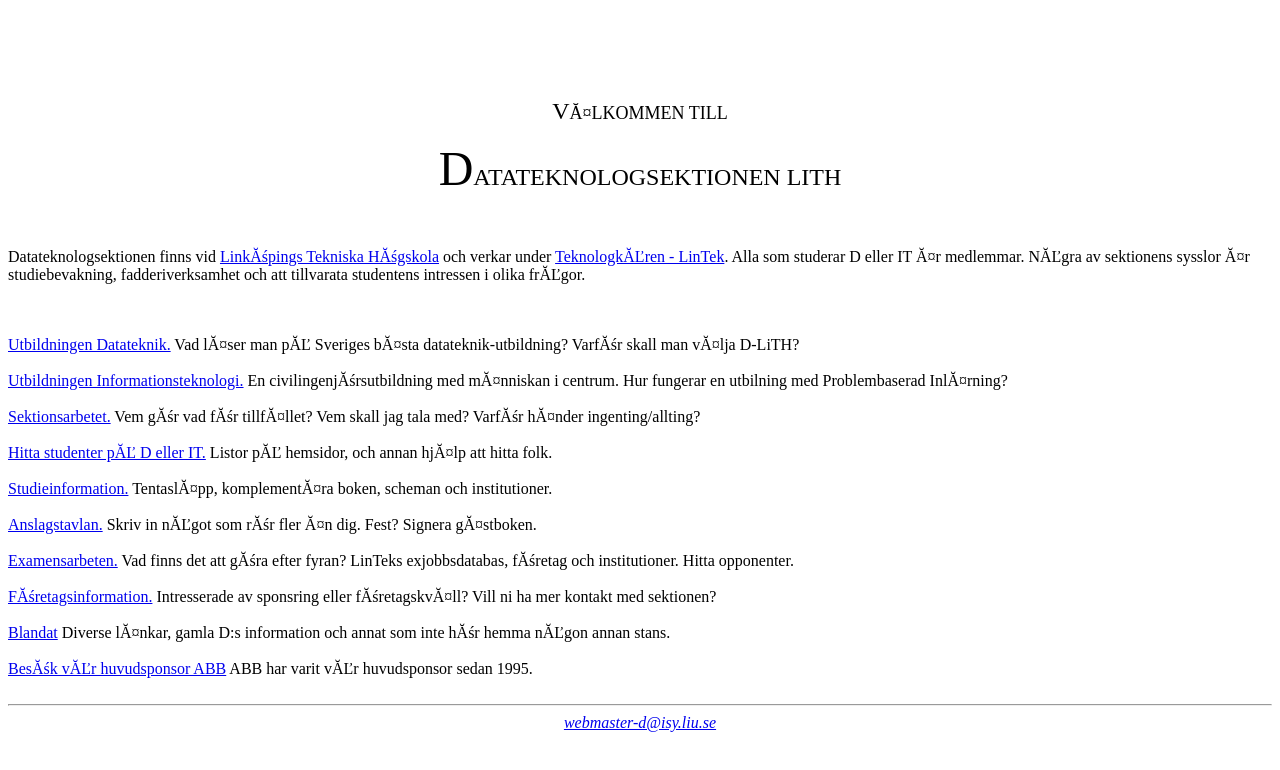
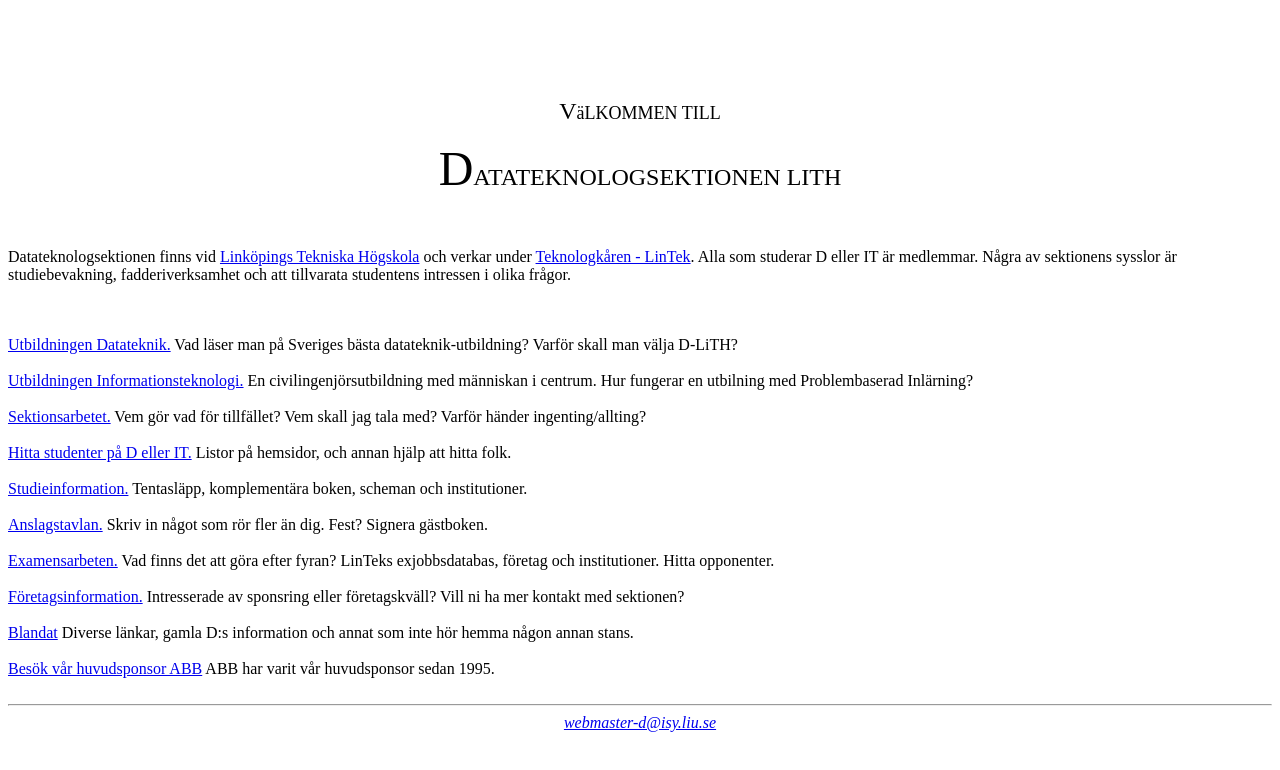
Before and after one commit to d-sektionen/archived-websites, a plain HTML site: page www.edu.isy.liu.se/D/index.html in a window 1280 px wide. Drawn offline with Linux system fonts and the light colour scheme.

Commit message:
Corrected index.html

```diff
--- a/www.edu.isy.liu.se/D/index.html
+++ b/www.edu.isy.liu.se/D/index.html
@@ -1,19 +1,20 @@
 <!-- $Id: index.html,v 1.36 1997/04/25 19:25:22 d94stewa Exp $ -->
-<HTML><HEAD><TITLE>Datateknologsektionen LiTH</TITLE></HEAD><BODY TEXT=#000000 BGCOLOR=#FFFFFF LINK=#0000EE VLINK=#551A8B ALINK=#FF0000><img src=icons/lheader_d.gif width=169 border=0 vspace=0 align=left hspace=0 height=20 ALT=><img src=icons/rheader_d.gif width=100% border=0 vspace=0 height=20 ALT=><p>
+<HTML><HEAD><TITLE>Datateknologsektionen LiTH</TITLE></HEAD><BODY TEXT=#000000 BGCOLOR=#FFFFFF LINK=#0000EE VLINK=#551A8B ALINK=#FF0000><img src=icons/lheader_d.gif
+width=169 border=0 vspace=0 align=left hspace=0 height=20 ALT=><img src=icons/rheader_d.gif width=100% border=0 vspace=0 height=20 ALT=><p>
 
 <br>
 
-<CENTER><P><font size=+2>V</font><font size=+1>Ă¤LKOMMEN TILL</font></P></CENTER>
+<CENTER><P><font size=+2>V</font><font size=+1>äLKOMMEN TILL</font></P></CENTER>
 
 <CENTER><P><font size=+4>D</font><font size=+2>ATATEKNOLOGSEKTIONEN LITH</font></P></CENTER><br>
 
 
 <br>
-Datateknologsektionen finns vid <A HREF="http://www.lith.liu.se/">LinkĂśpings
-Tekniska HĂśgskola</A> och verkar under <A HREF="http://www.lintek.liu.se/">TeknologkĂĽren
-- LinTek</A>. Alla som studerar D eller IT Ă¤r medlemmar. NĂĽgra
-av sektionens sysslor Ă¤r studiebevakning, fadderiverksamhet och att
-tillvarata studentens intressen i olika frĂĽgor. <BR>
+Datateknologsektionen finns vid <A HREF="http://www.lith.liu.se/">Linköpings
+Tekniska Högskola</A> och verkar under <A HREF="http://www.lintek.liu.se/">Teknologkåren
+- LinTek</A>. Alla som studerar D eller IT är medlemmar. Några
+av sektionens sysslor är studiebevakning, fadderiverksamhet och att
+tillvarata studentens intressen i olika frågor. <BR>
 <br>
 <P>
 </P>
@@ -21,52 +22,52 @@ tillvarata studentens intressen i olika frĂĽgor. <BR>
 
 
 <br><a href="d/" >Utbildningen Datateknik.</a>
-Vad lĂ¤ser man pĂĽ Sveriges bĂ¤sta datateknik-utbildning? VarfĂśr
-skall man vĂ¤lja D-LiTH?
+Vad läser man på Sveriges bästa datateknik-utbildning? Varför
+skall man välja D-LiTH?
 <br>
 
 <br><a href="http://www-und.ida.liu.se/~it-info" >Utbildningen Informationsteknologi.</a>
-En civilingenjĂśrsutbildning med mĂ¤nniskan i centrum.
+En civilingenjörsutbildning med människan i centrum.
 Hur fungerar
-en utbilning med Problembaserad InlĂ¤rning?
+en utbilning med Problembaserad Inlärning?
 <br>
 
 
 <br><a href="sektion/" >Sektionsarbetet.</a>
-Vem gĂśr vad fĂśr tillfĂ¤llet? Vem skall jag tala med? VarfĂśr hĂ¤nder
+Vem gör vad för tillfället? Vem skall jag tala med? Varför händer
 ingenting/allting?
 <br>
 
-<br><a href="blandat/lankar/studenter.html" >Hitta studenter pĂĽ D eller IT.</a>
-Listor pĂĽ hemsidor, och annan hjĂ¤lp att hitta folk.
+<br><a href="blandat/lankar/studenter.html" >Hitta studenter på D eller IT.</a>
+Listor på hemsidor, och annan hjälp att hitta folk.
 <br>
 
 <br><a href="studieinfo/" >Studieinformation.</a>
-TentaslĂ¤pp, komplementĂ¤ra boken, scheman och institutioner.
+Tentasläpp, komplementära boken, scheman och institutioner.
 <br>
 
 <br><a href="anslag/" >Anslagstavlan.</a>
-Skriv in nĂĽgot som rĂśr fler Ă¤n dig. Fest?
-Signera gĂ¤stboken.
+Skriv in något som rör fler än dig. Fest?
+Signera gästboken.
 <br>
 
 <br><a href="exjobb/" >Examensarbeten.</a>
-Vad finns det att gĂśra efter
-fyran? LinTeks exjobbsdatabas, fĂśretag och institutioner. Hitta opponenter.
+Vad finns det att göra efter
+fyran? LinTeks exjobbsdatabas, företag och institutioner. Hitta opponenter.
 <br>
 
-<br><a href="foretag/" >FĂśretagsinformation.</a>
+<br><a href="foretag/" >Företagsinformation.</a>
 Intresserade av sponsring
-eller fĂśretagskvĂ¤ll? Vill ni ha mer kontakt med sektionen?
+eller företagskväll? Vill ni ha mer kontakt med sektionen?
 <br>
 
 <br><a href="blandat/" >Blandat</a>
-Diverse lĂ¤nkar, gamla D:s information och annat som inte hĂśr hemma nĂĽgon
+Diverse länkar, gamla D:s information och annat som inte hör hemma någon
 annan stans.
 <br>
 
-<br><a href="http://www.abb.se/" >BesĂśk vĂĽr huvudsponsor ABB</a>
-ABB har varit vĂĽr huvudsponsor sedan 1995.
+<br><a href="http://www.abb.se/" >Besök vår huvudsponsor ABB</a>
+ABB har varit vår huvudsponsor sedan 1995.
 <br>
 
 
```
